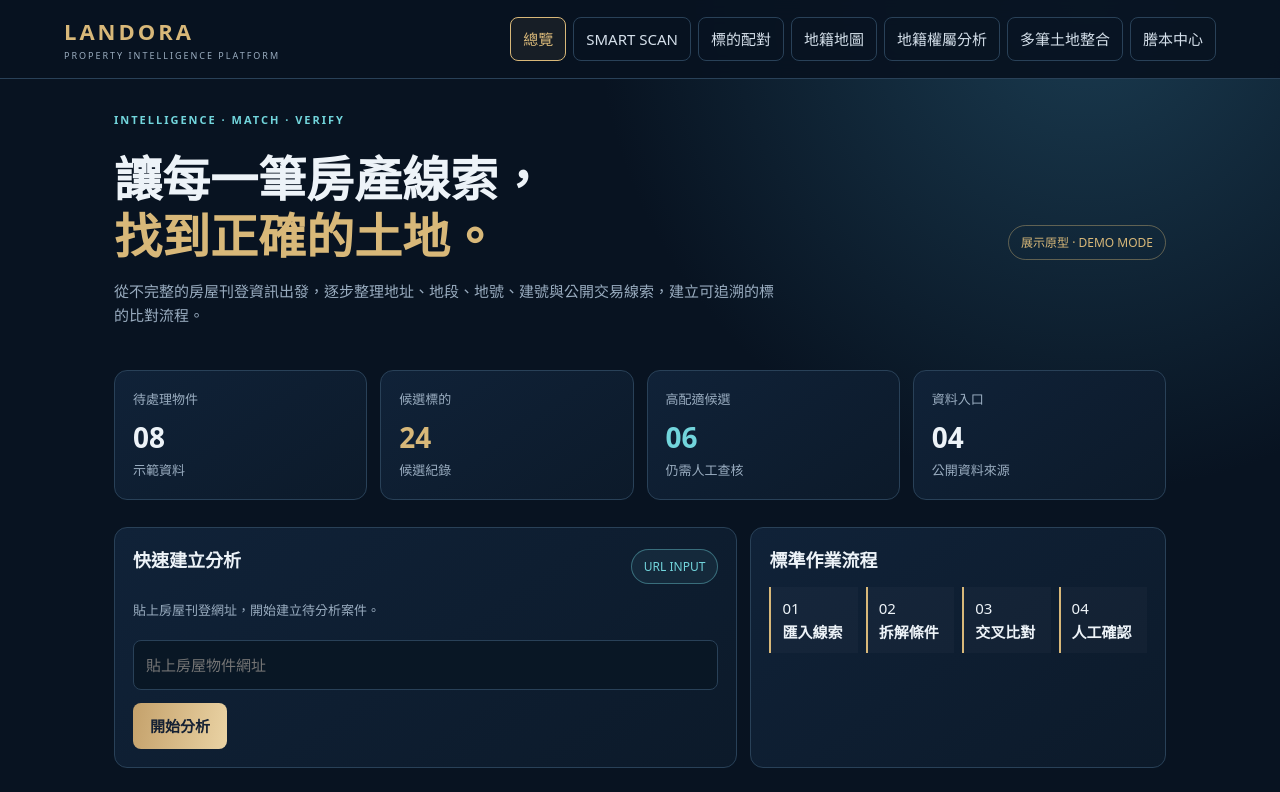
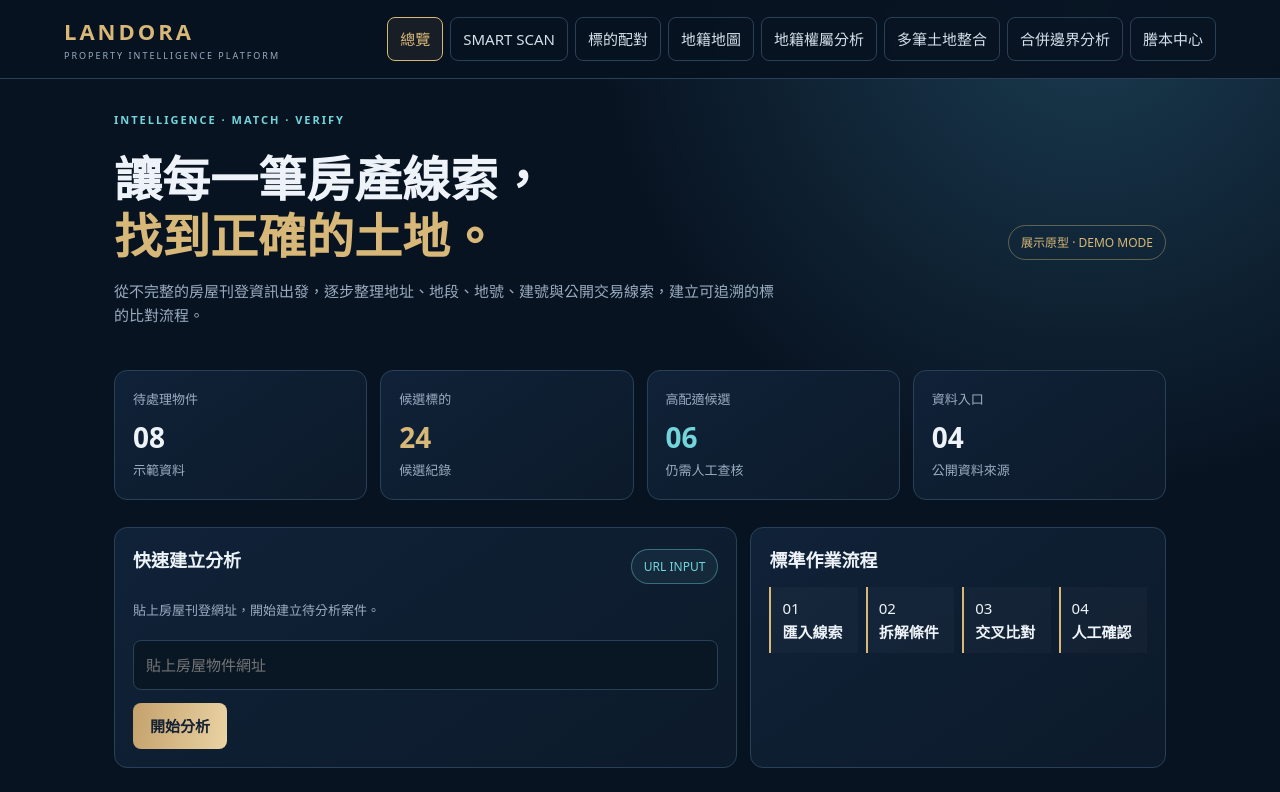
Before and after one commit to LANDORA-Mars/Landora-demo, a plain HTML site: page index.html in a window 1280 px wide. Shown: the top 792 px of the page. Drawn offline with Linux system fonts and the light colour scheme.

Commit message:
Update index.html

```diff
--- a/index.html
+++ b/index.html
@@ -16,7 +16,7 @@ main{max-width:1180px;margin:auto;padding:32px 5% 65px}.eyebrow{font-size:11px;l
 </head>
 <body>
 <header><div class="brand">LANDORA<small>PROPERTY INTELLIGENCE PLATFORM</small></div><nav>
-<button class="active" data-page="home">總覽</button><button data-page="scan">SMART SCAN</button><button data-page="match">標的配對</button><button data-page="map">地籍地圖</button><button onclick="window.location.href='LANDORA_cadastral_ownership_demo_ping.html'">地籍權屬分析</button><button onclick="window.location.href='LANDORA_multi_parcel_grouping_demo.html'">多筆土地整合</button><button data-page="docs">謄本中心</button></nav></header>
+<button class="active" data-page="home">總覽</button><button data-page="scan">SMART SCAN</button><button data-page="match">標的配對</button><button data-page="map">地籍地圖</button><button onclick="window.location.href='LANDORA_cadastral_ownership_demo_ping.html'">地籍權屬分析</button><button onclick="window.location.href='LANDORA_multi_parcel_grouping_demo.html'">多筆土地整合</button><button onclick="window.location.href='LANDORA_parcel_union_geometry_demo.html'">合併邊界分析</button><button data-page="docs">謄本中心</button></nav></header>
 <main>
 <section class="page active" id="home">
 <div class="eyebrow">INTELLIGENCE · MATCH · VERIFY</div><div class="hero"><div><h1>讓每一筆房產線索，<br><span style="color:var(--gold)">找到正確的土地。</span></h1><p>從不完整的房屋刊登資訊出發，逐步整理地址、地段、地號、建號與公開交易線索，建立可追溯的標的比對流程。</p></div><span class="tag">展示原型 · DEMO MODE</span></div>
```
